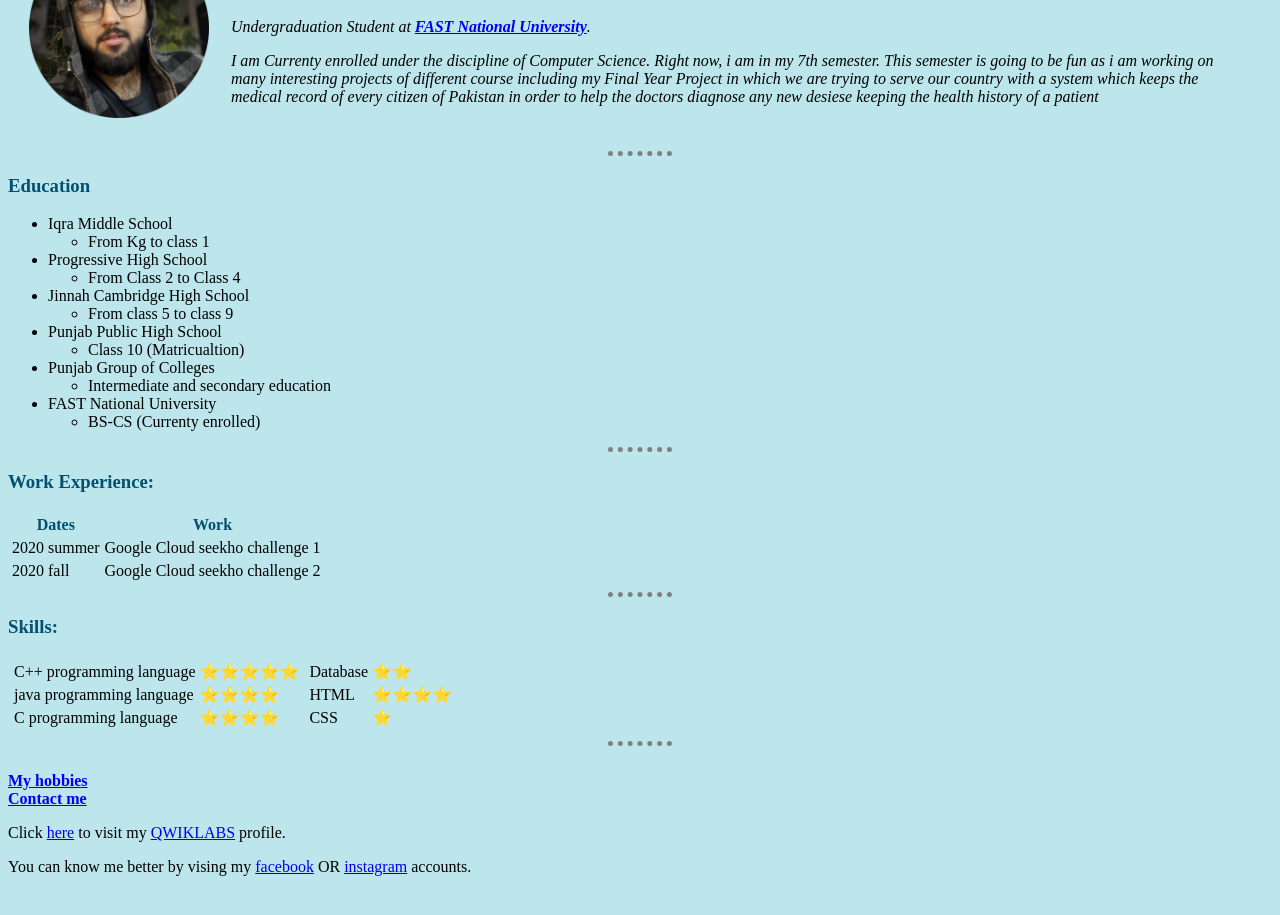
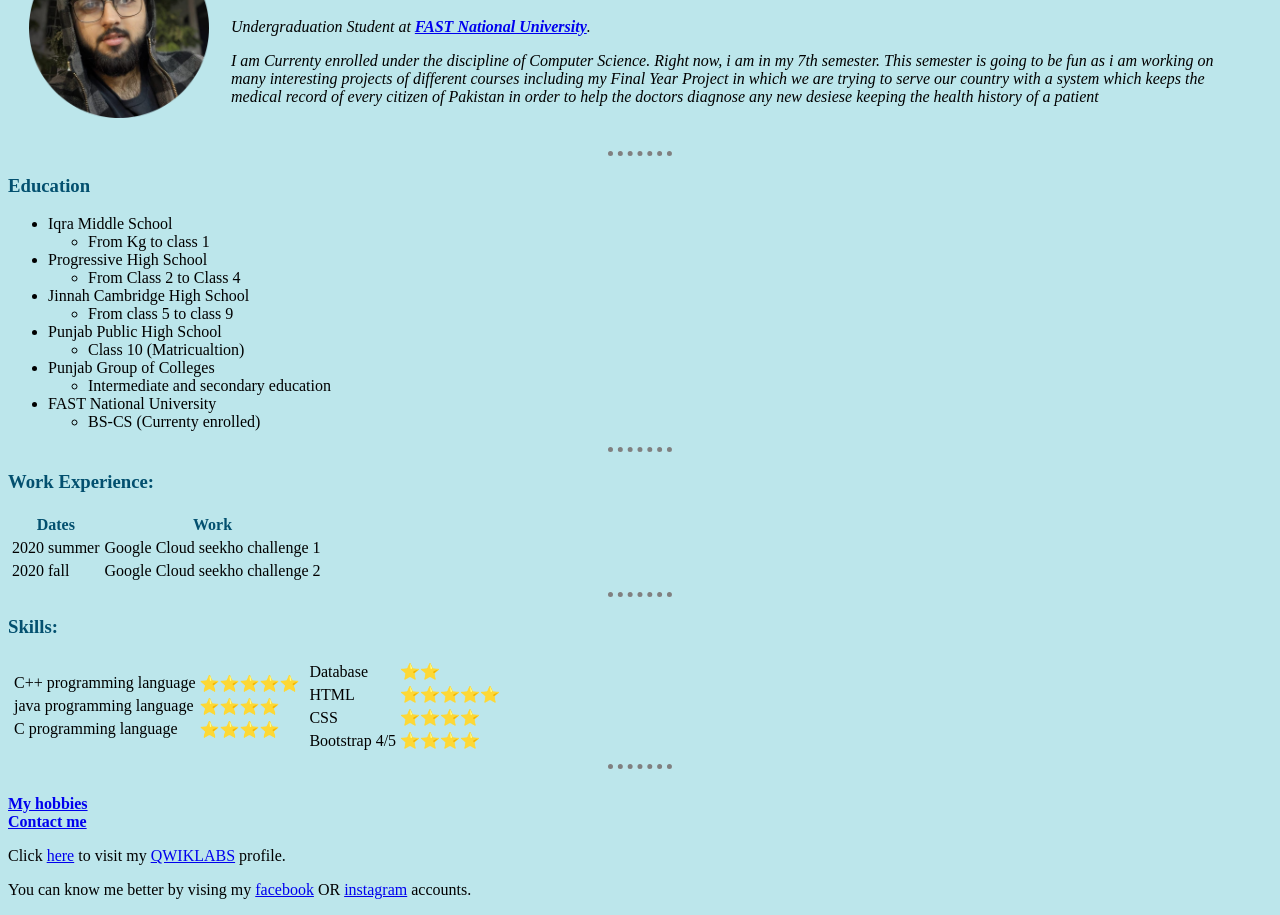
Before and after one commit to UsamaRizwan447/CV, a plain HTML site: page index.html in a window 1280 px wide. Shown: the part 91-1006 px from the top of the page. Before the commit the page ends 983 px from the top, so only its background shows below. Drawn offline with Linux system fonts and the light colour scheme.

Commit message:
Update index.html

```diff
--- a/index.html
+++ b/index.html
@@ -22,7 +22,7 @@
         <p><em>Undergraduation Student at <strong><a href="http://nu.edu.pk/">FAST National University</a></strong>.</em></p>
 
         <p> <em> I am Currenty enrolled under the discipline of Computer Science. Right now, i am in my 7th semester.
-            This semester is going to be fun as i am working on many interesting projects of different course including my Final Year Project in which we are
+            This semester is going to be fun as i am working on many interesting projects of different courses including my Final Year Project in which we are
             trying to serve our country with a system which keeps the medical record of every citizen of Pakistan in order to help the doctors diagnose any new
             desiese keeping the health history of a patient</em> </p>
       </td>
@@ -115,12 +115,17 @@
 
         <tr>
           <td>HTML</td>
+          <td>⭐⭐⭐⭐⭐</td>
+        </tr>
+
+        <tr>
+          <td>CSS</td>
           <td>⭐⭐⭐⭐</td>
         </tr>
 
         <tr>
-          <td>CSS</td>
-          <td>⭐</td>
+          <td>Bootstrap 4/5</td>
+          <td>⭐⭐⭐⭐</td>
         </tr>
 
 
```
